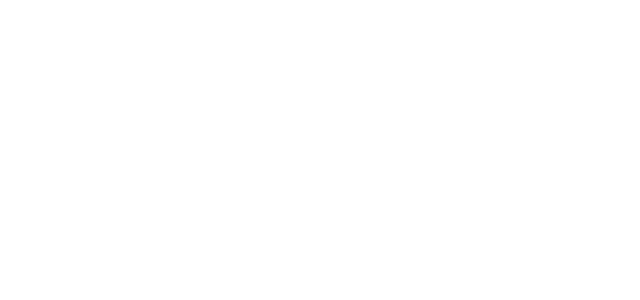
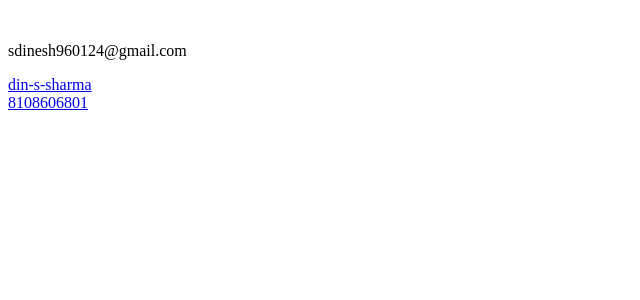
Before and after one commit to din-s/portfolio, an Angular app: page / in a window 1280 px wide. Shown: the top 300 px of the page, without its empty margins (0-640 px from the left). Built offline with nearby package versions, Linux system fonts and the light colour scheme.

Commit message:
Added vitals

```diff
--- a/src/components/header/header.component.html
+++ b/src/components/header/header.component.html
@@ -5,7 +5,17 @@
         <img src="" />
       </div>
       <div class="profile-contact">
-      <div class="email">
+      <div class="socials email">
+        <!-- icon -->
+        <p class="emailid">sdinesh960124@gmail.com</p>
+      </div>
+      <div class="socials linkedin">
+        <!-- icon -->
+        <a href="https://www.linkedin.com/in/din-s-sharma" class="linkedin-profile" target="_blank">din-s-sharma</a>
+      </div>
+      <div class="socials whatsapp call">
+        <!-- icon -->
+        <a href="https://wa.me/qr/WKDZH7TSI5G2I1" class="whatsapp-profile" title="Dinesh whatsapp">8108606801</a>
       </div>
       </div>
     </header>
```
